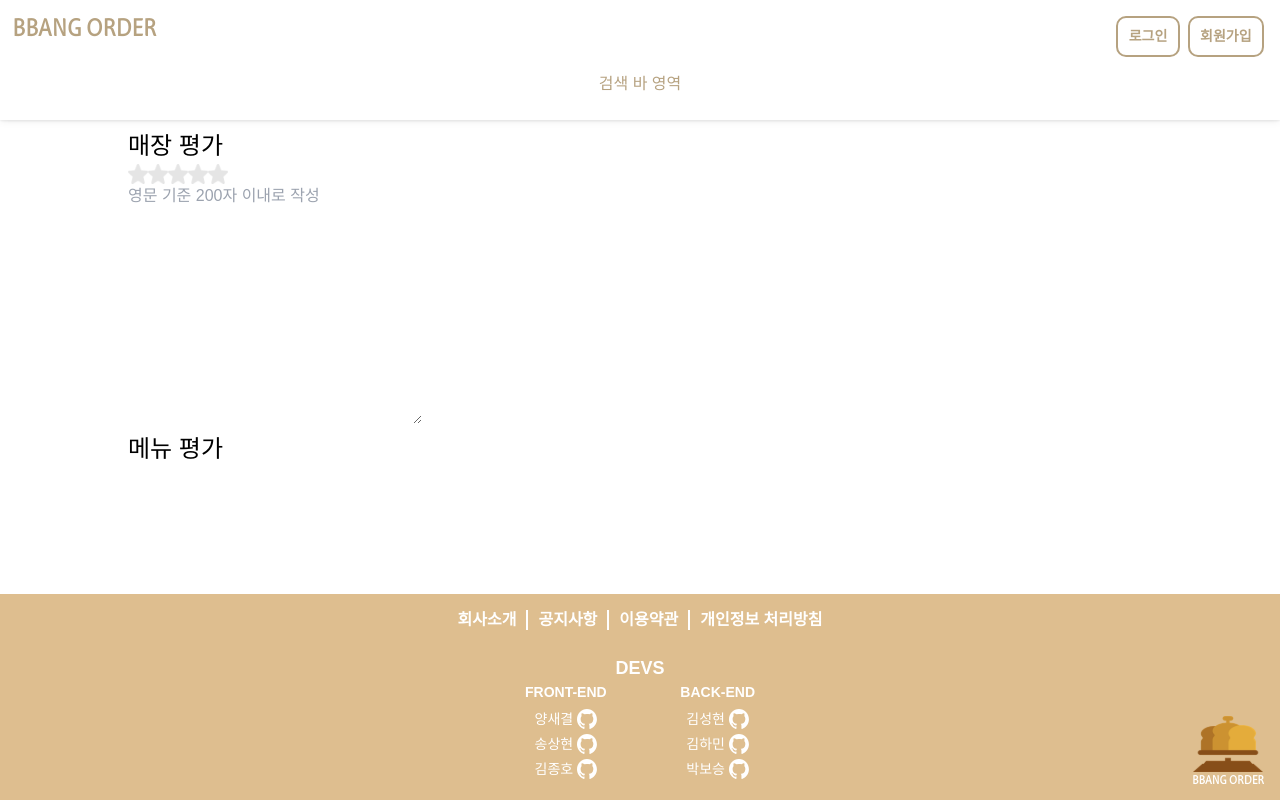
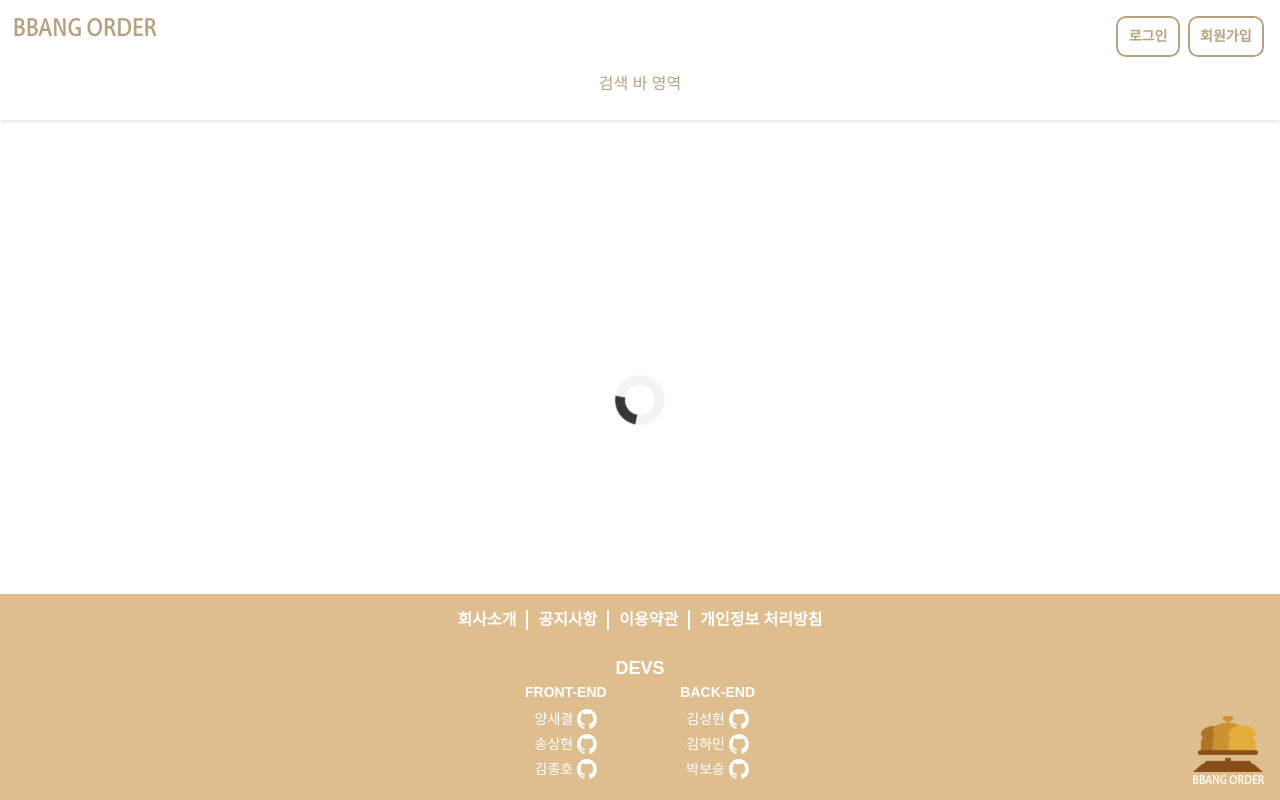
Before and after one commit to codestates-seb/seb45_main_014, a React (Create React App) app in the folder client/: page /reviews/post in a window 1280 px wide. Built offline with nearby package versions, Linux system fonts and the light colour scheme; a web font is replaced by a local one.

Commit message:
✨ 배포 최적화 / Loading 컴포넌트 구현

```diff
--- a/client/src/App.jsx
+++ b/client/src/App.jsx
@@ -1,15 +1,18 @@
 import './App.css';
-import Shop from './pages/Shop.jsx';
 import Footer from './components/Footer.jsx';
 import Header from './components/Header.jsx';
-import MainPage from './pages/main/MainPage.jsx';
 import { createGlobalStyle } from 'styled-components';
 import GmarketSans from './assets/fonts/GmarketSansTTFMedium.ttf';
 import { Route, Routes } from 'react-router-dom';
-import SignUpPage from './pages/signUp/SignUpPage.jsx';
-import LoginPage from './pages/login/LoginPage.jsx';
-import MyPage from './pages/myPage/MyPage.jsx';
-import ReviewPost from './pages/myPage/ReviewPost.jsx';
+import { lazy, Suspense } from 'react';
+import LoadingSpinner from './components/Loading.jsx';
+
+const MainPage = lazy(() => import('./pages/main/MainPage.jsx'));
+const LoginPage = lazy(() => import('./pages/login/LoginPage.jsx'));
+const SignUpPage = lazy(() => import('./pages/signUp/SignUpPage.jsx'));
+const MyPage = lazy(() => import('./pages/myPage/MyPage.jsx'));
+const Shop = lazy(() => import('./pages/Shop.jsx'));
+const PostReview = lazy(() => import('./pages/myPage/PostReview.jsx'));
 
 const GlobalStyle = createGlobalStyle`
   @font-face {
@@ -29,14 +32,17 @@ function App() {
       <GlobalStyle />
       <Header />
       <main className="max-w-screen-lg mx-auto pt-32 mb-64">
-        <Routes>
-          <Route path="/" element={<MainPage />} />
-          <Route path="/login" element={<LoginPage />} />
-          <Route path="/signup" element={<SignUpPage />} />
-          <Route path="/mypage" element={<MyPage />} />
-          <Route path="/shop" element={<Shop />} />
-          <Route path="/reviews/post" element={<ReviewPost />} />
-        </Routes>
+        <Suspense fallback={<LoadingSpinner />}>
+          {/* <Routes>
+            <Route path="/" element={<MainPage />} />
+            <Route path="/login" element={<LoginPage />} />
+            <Route path="/signup" element={<SignUpPage />} />
+            <Route path="/mypage" element={<MyPage />} />
+            <Route path="/shop" element={<Shop />} />
+            <Route path="/reviews/post" element={<PostReview />} />
+          </Routes> */}
+          <LoadingSpinner />
+        </Suspense>
       </main>
       <Footer />
     </>
--- /dev/null
+++ b/client/src/components/Loading.jsx
@@ -0,0 +1,40 @@
+import React from 'react';
+import { styled, keyframes } from 'styled-components';
+
+const spinAnimation = keyframes`
+  0% {
+    transform: rotate(0deg);
+  }
+  100% {
+    transform: rotate(360deg);
+  }
+`;
+
+const SpinnerContainer = styled.div`
+  position: fixed;
+  top: 50%;
+  left: 50%;
+  transform: translate(-50%, -50%);
+  display: flex;
+  justify-content: center;
+  align-items: center;
+`;
+
+const LoadingSpinnerElement = styled.div`
+  width: 50px;
+  height: 50px;
+  border: 10px solid #f3f3f3;
+  border-top: 10px solid #383636;
+  border-radius: 50%;
+  animation: ${spinAnimation} 1.5s linear infinite;
+`;
+
+const LoadingSpinner = () => {
+  return (
+    <SpinnerContainer>
+      <LoadingSpinnerElement />
+    </SpinnerContainer>
+  );
+};
+
+export default LoadingSpinner;
```
